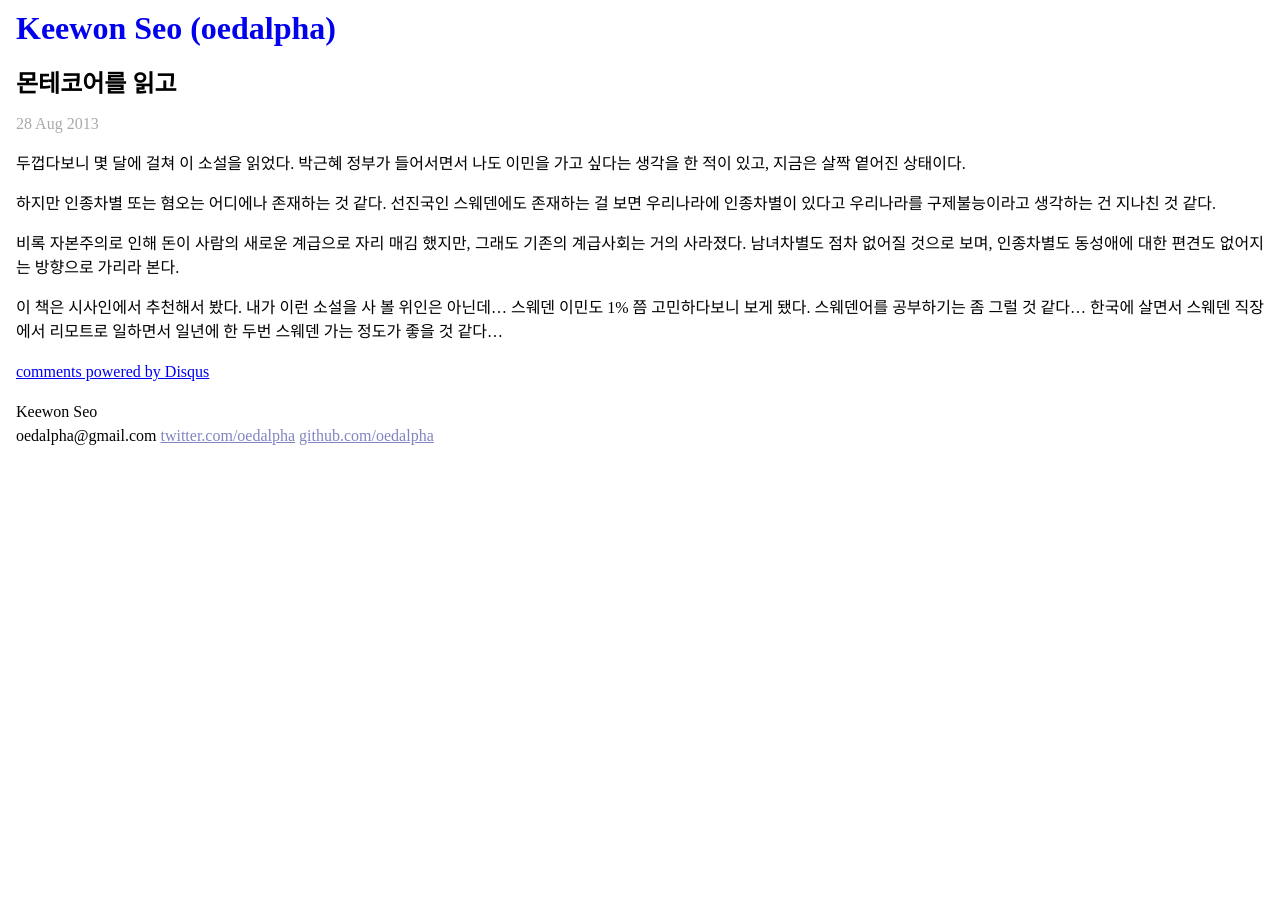
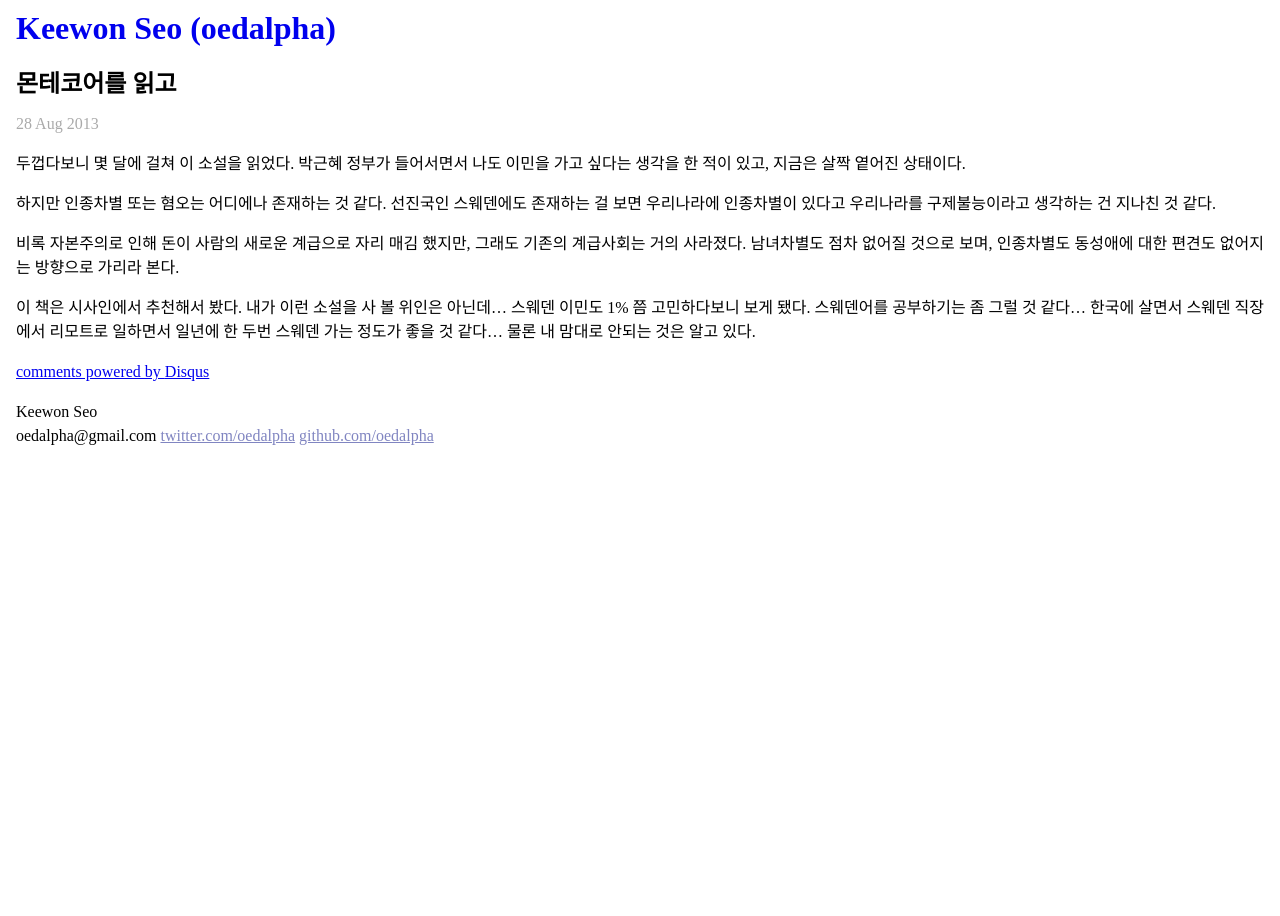
Before and after one commit to keewon/keewon.github.io, a Jekyll site: the page built from _posts/2013-08-28-after-reading-montecore.markdown, in a window 1280 px wide. Built offline with Jekyll 4.4.1, drawn with Linux system fonts in a browser that asks for light colours; Markdown is read by kramdown in place of the engine named in the settings; comment, search, counter and statistics services are not loaded.

Commit message:
montecore(2)

```diff
--- a/_posts/2013-08-28-after-reading-montecore.markdown
+++ b/_posts/2013-08-28-after-reading-montecore.markdown
@@ -15,3 +15,4 @@ categories: life books
 이 책은 시사인에서 추천해서 봤다. 내가 이런 소설을 사 볼 위인은 아닌데...
 스웨덴 이민도 1% 쯤 고민하다보니 보게 됐다. 스웨덴어를 공부하기는 좀 그럴 것 같다...
 한국에 살면서 스웨덴 직장에서 리모트로 일하면서 일년에 한 두번 스웨덴 가는 정도가 좋을 것 같다...
+물론 내 맘대로 안되는 것은 알고 있다.
```
